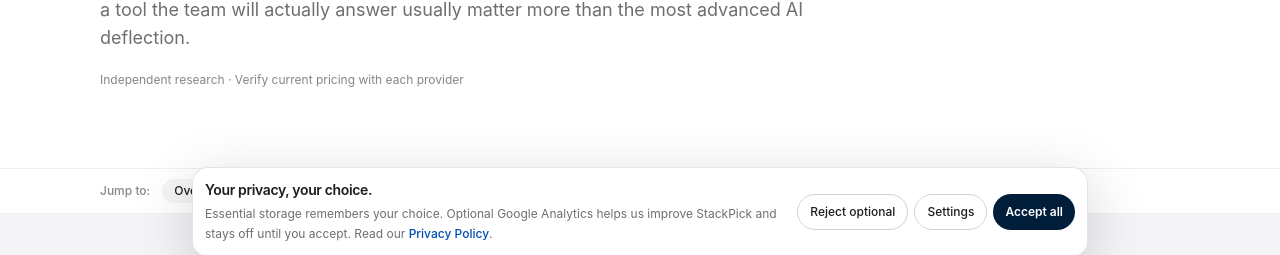
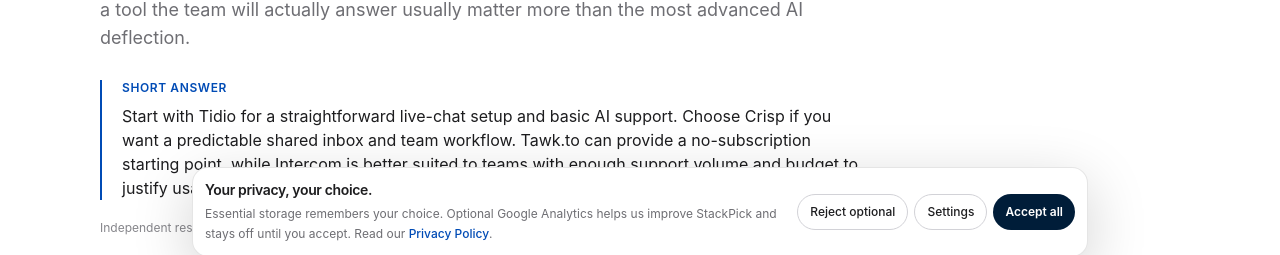
Before and after one commit to LinukaBandara/StackPick, a Next.js app: page /best/live-chat-software in a window 1280 px wide. Shown: the part 519-774 px from the top of the page. Built offline with nearby package versions, Linux system fonts and the light colour scheme; no server answers.

Commit message:
Add decision summary to comparison guide

```diff
--- a/app/best/live-chat-software/page.tsx
+++ b/app/best/live-chat-software/page.tsx
@@ -13,6 +13,7 @@ export default function Page() {
     <ComparisonArticle
       title="Best Live Chat Software for Small Business Websites"
       slug="live-chat-software"
+      quickAnswer="Start with Tidio for a straightforward live-chat setup and basic AI support. Choose Crisp if you want a predictable shared inbox and team workflow. Tawk.to can provide a no-subscription starting point, while Intercom is better suited to teams with enough support volume and budget to justify usage-based AI charges. Test mobile and offline handling before launch."
       intro="Live chat for small websites has split into two tiers: simpler tools with relatively predictable pricing (Tidio, Crisp, Tawk.to) and AI-first platforms that often charge per resolved conversation on top of seat costs (Intercom). For most small sites, predictable pricing and a tool the team will actually answer usually matter more than the most advanced AI deflection."
       pricingNote="Confirm current free-tier limits (seats, conversations, AI replies, branding) on the official pricing pages. Some tools charge per AI resolution or conversation on top of seats, which can make the monthly bill hard to predict when chat volume rises. Always test the widget on mobile and check what happens when no agent is online."
       tools={[
```
